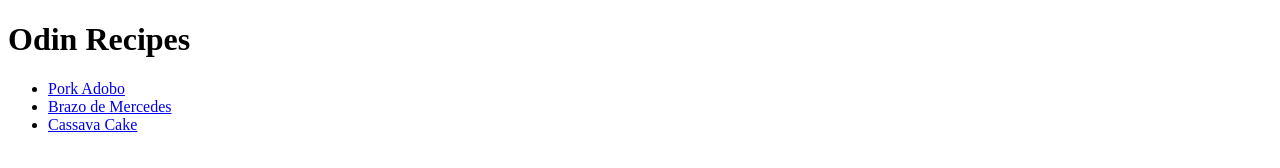
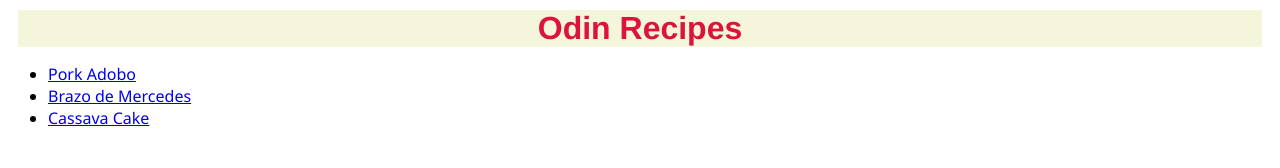
Before and after one commit to PaulooMartin/OdinProjects-Recipes, a plain HTML site: page index.html in a window 1280 px wide. Drawn offline with Linux system fonts and the light colour scheme.

Commit message:
Added CSS to homepage

```diff
--- a/index.html
+++ b/index.html
@@ -4,14 +4,15 @@
     <meta charset="UTF-8">
     <meta http-equiv="X-UA-Compatible" content="IE=edge">
     <meta name="viewport" content="width=device-width, initial-scale=1.0">
+    <link rel="stylesheet" href="styles/styles.css">
     <title>Odin Recipes</title>
 </head>
 <body>
-    <h1>Odin Recipes</h1>
+    <h1 class="siteheader">Odin Recipes</h1>
     <ul>
-        <li><a href="recipes/pork_adobo.html">Pork Adobo</a></li>
-        <li><a href="recipes/brazo-de-mercedes.html">Brazo de Mercedes</a></li>
-        <li><a href="recipes/cassava-cake.html">Cassava Cake</a></li>
+        <li class="recipes"><a href="recipes/pork_adobo.html">Pork Adobo</a></li>
+        <li class="recipes"><a href="recipes/brazo-de-mercedes.html">Brazo de Mercedes</a></li>
+        <li class="recipes"><a href="recipes/cassava-cake.html">Cassava Cake</a></li>
     </ul>
 </body>
 </html>
--- /dev/null
+++ b/styles/styles.css
@@ -0,0 +1,12 @@
+.siteheader{
+    margin: 10px;
+    background-color: beige;
+    color: crimson;
+    text-align: center;
+    font-weight: bolder;
+    font-family: 'Franklin Gothic Medium', 'Arial Narrow', Arial, sans-serif;
+}
+
+.recipes{
+    font-family: 'Segoe UI', Tahoma, Geneva, Verdana, sans-serif;
+}
```
Also changed, not shown: styles/recipes-styles.css (added).
